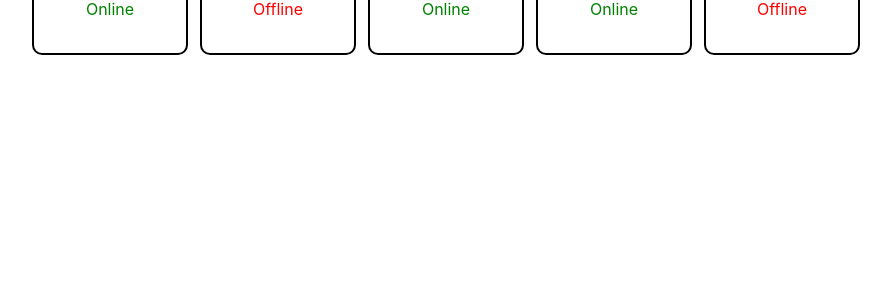
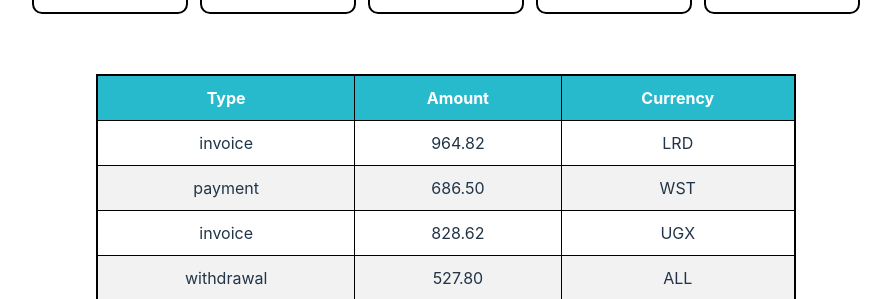
Before and after one commit to ViktoriiaOlex/goit-react-hw-01, a React (Vite) app: page / in a window 1280 px wide. Shown: the part 653-952 px from the top of the page, without its empty margins (194-1085 px from the left). Before the commit the page ends 800 px from the top, so only its background shows below. Built offline with nearby package versions, Linux system fonts and the light colour scheme.

Commit message:
add task-3

```diff
--- a/src/App.jsx
+++ b/src/App.jsx
@@ -5,7 +5,8 @@
 import FriendList from "./components/FriendList/FriendList";
 import friends from "./friends.json";
 
-// import TransactionHistory from "./components/TransactionHistory/TransactionHistory";
+import TransactionHistory from "./components/TransactionHistory/TransactionHistory";
+import transactions from "./transactions.json";
 
 
 import './App.css';
@@ -26,7 +27,7 @@
     <div>
     <FriendList friends={friends} />
     </div>
-        {/* <TransactionHistory /> */}
+    <TransactionHistory items={transactions} />
     </>
   )
 }
--- a/src/components/TransactionHistory/TransactionHistory.jsx
+++ b/src/components/TransactionHistory/TransactionHistory.jsx
@@ -0,0 +1,26 @@
+import css from "./TransactionHistory.module.css"; // Додайте цей імпорт
+
+export const TransactionHistory = ({ items }) => {
+  return (
+    <table>
+      <thead>
+        <tr>
+          <th className={css.th}>Type</th>
+          <th className={css.th}>Amount</th>
+          <th className={css.th}>Currency</th>
+        </tr>
+      </thead>
+      <tbody>
+        {items.map(({ id, type, amount, currency }) => (
+          <tr className={css.tr} key={id}>
+            <td className={css.td}>{type}</td>
+            <td className={css.td}>{amount}</td>
+            <td className={css.td}>{currency}</td>
+          </tr>
+        ))}
+      </tbody>
+    </table>
+  );
+};
+
+export default TransactionHistory;
--- a/src/components/TransactionHistory/TransactionHistory.module.css
+++ b/src/components/TransactionHistory/TransactionHistory.module.css
@@ -0,0 +1,28 @@
+table {
+    border: solid 2px  black;
+    width: 700px;
+    margin: 60px auto;
+    padding: 10px;
+    border-collapse: collapse;
+}
+.th,
+.td {
+    padding: 10px;
+    text-align: center;
+    border-bottom: 1px solid black;
+}
+
+.th {
+    background-color: #0ab1c7e0;
+    color: white;
+    font-weight: bold;
+    border: 1px solid black;
+}
+
+.tr:nth-child(even) {
+    background-color: #f2f2f2;
+}
+
+.td {
+    border: 1px solid black;
+}
--- /dev/null
+++ b/src/transactions.json
@@ -0,0 +1,56 @@
+[
+    {
+      "id": "1e0700a2-5183-4291-85cc-2065a036a683",
+      "type": "invoice",
+      "amount": "964.82",
+      "currency": "LRD"
+    },
+    {
+      "id": "a30f821b-4d25-4ff0-abdd-e340b3f0dd2b",
+      "type": "payment",
+      "amount": "686.50",
+      "currency": "WST"
+    },
+    {
+      "id": "44dca67a-8e5a-4798-bf8e-b15efd4e1abd",
+      "type": "invoice",
+      "amount": "828.62",
+      "currency": "UGX"
+    },
+    {
+      "id": "ea8ed3dc-2b68-4a53-905a-53ecb0adef33",
+      "type": "withdrawal",
+      "amount": "527.80",
+      "currency": "ALL"
+    },
+    {
+      "id": "63ca02f9-d637-46b5-9237-f3b24425e029",
+      "type": "payment",
+      "amount": "862.44",
+      "currency": "AUD"
+    },
+    {
+      "id": "ed0263e8-59a5-4bf1-87e0-2bb88e53dc34",
+      "type": "withdrawal",
+      "amount": "907.00",
+      "currency": "GEL"
+    },
+    {
+      "id": "4eaab41b-b967-40ac-82ed-85fc66f646f1",
+      "type": "deposit",
+      "amount": "103.10",
+      "currency": "BWP"
+    },
+    {
+      "id": "9648a350-8469-42d5-8bf3-18090de5fe67",
+      "type": "withdrawal",
+      "amount": "322.32",
+      "currency": "MRO"
+    },
+    {
+      "id": "9c5c25fb-1a95-4b2f-8d1f-4c4426d677cc",
+      "type": "invoice",
+      "amount": "14.79",
+      "currency": "PYG"
+    }
+  ]
```
